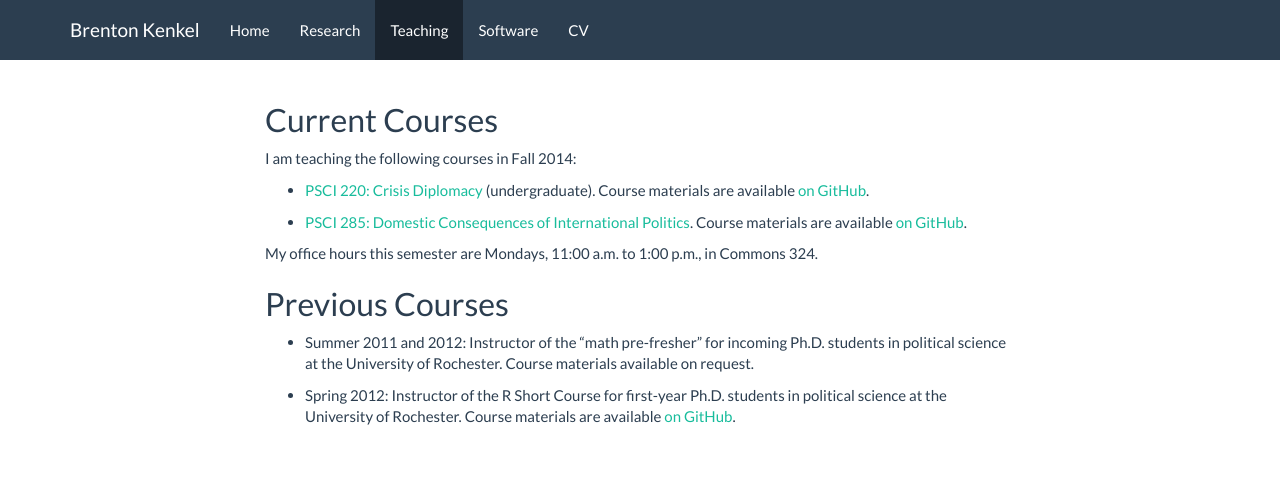
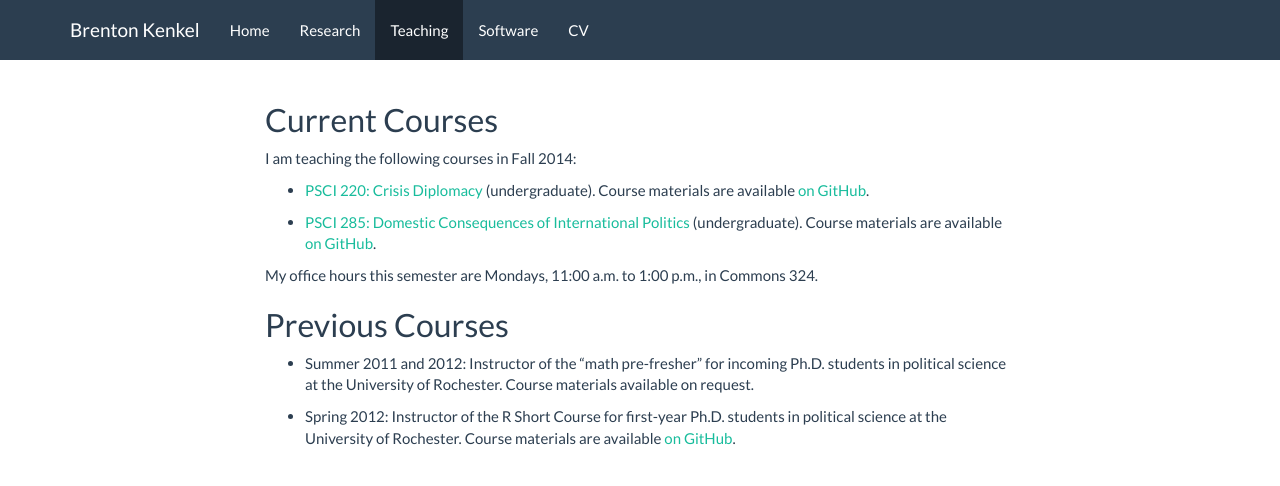
Before and after one commit to brentonk/old-website, a Jekyll site: the page built from teaching.md, in a window 1280 px wide. Shown: the top 486 px of the page. Built offline with Jekyll 4.4.1, drawn with Linux system fonts in a browser that asks for light colours; nearby versions of some CDN libraries; Markdown is read by kramdown in place of the engine named in the settings.

Commit message:
Make class descriptions consistent

```diff
--- a/teaching.md
+++ b/teaching.md
@@ -14,8 +14,8 @@ I am teaching the following courses in Fall 2014:
   * [PSCI 220: Crisis Diplomacy](/psci220) (undergraduate).  Course materials
     are available [on GitHub](https://github.com/brentonk/psci220).
 
-  * [PSCI 285: Domestic Consequences of International Politics](/psci285).
-    Course materials are available
+  * [PSCI 285: Domestic Consequences of International Politics](/psci285)
+    (undergraduate).  Course materials are available
     [on GitHub](https://github.com/brentonk/psci285).
 
 My office hours this semester are Mondays, 11:00 a.m. to 1:00 p.m., in
```
